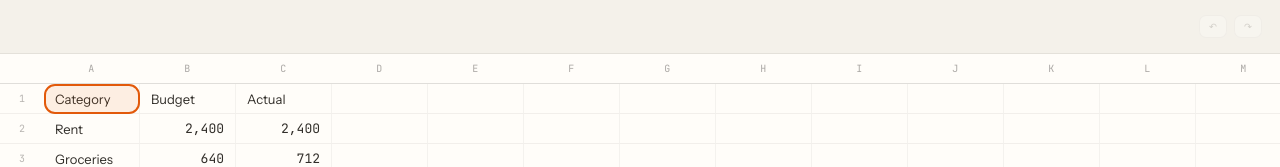
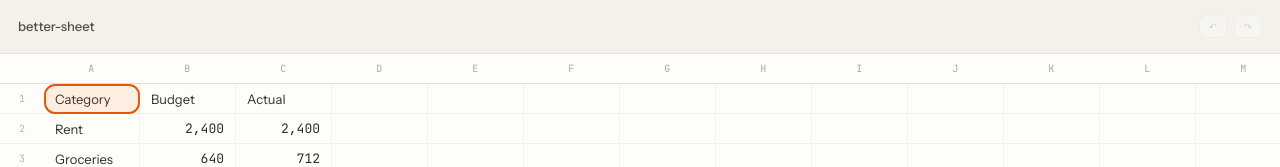
Before and after one commit to rpc1001/fiddle-sheet, a React (Vite) app: page / in a window 1280 px wide. Shown: the top 167 px of the page. Built offline with nearby package versions, Linux system fonts and the light colour scheme.

Commit message:
teach undo and redo in the pill and name the sheet

```diff
--- a/src/App.tsx
+++ b/src/App.tsx
@@ -18,7 +18,7 @@ export default function App() {
 
   return (
     <div className="app" style={geometry}>
-      <TitleBar onDone={() => grid.current?.focus()} />
+      <TitleBar />
       <Grid gridRef={grid} />
       <StatusBar />
     </div>
--- a/src/components/StatusBar.tsx
+++ b/src/components/StatusBar.tsx
@@ -5,6 +5,7 @@ import { selectionRange } from "../core/selection";
 import { offered, useEditing } from "../state/editing";
 import { useSelection } from "../state/selection";
 import { sheet, useSheetRevision } from "../state/sheet";
+import { chordLabel } from "./platform";
 import "./StatusBar.css";
 
 function behindClass(behind: string): string {
@@ -35,6 +36,13 @@ export function StatusBar() {
         empty: behind === "",
       };
 
+  // only while the key would actually do something, so the pill never teaches a
+  // shortcut that is currently dead
+  const history = [
+    { keys: chordLabel("Z"), label: "undo", live: sheet.canUndo() },
+    { keys: chordLabel("Y"), label: "redo", live: sheet.canRedo() },
+  ].filter((hint) => hint.live);
+
   return (
     <div className="status-bar">
       <span className="status-ref">{rangeLabel(range)}</span>
@@ -48,6 +56,13 @@ export function StatusBar() {
           </span>
         ))}
       </span>
+      {history.length > 0 && <span className="status-divider" />}
+      {history.map((hint) => (
+        <span key={hint.label} className="status-hint">
+          <kbd className="status-keys">{hint.keys}</kbd>
+          {hint.label}
+        </span>
+      ))}
     </div>
   );
 }
--- a/src/components/TitleBar.css
+++ b/src/components/TitleBar.css
@@ -1,13 +1,27 @@
 .title-bar {
   display: flex;
-  justify-content: flex-end;
+  justify-content: space-between;
   align-items: center;
-  gap: 7px;
   flex: none;
   height: var(--title-bar-h);
   padding: 0 18px;
   background: var(--card);
   border-bottom: 1px solid var(--edge-soft);
+}
+
+.title-name {
+  margin: 0;
+  color: var(--ink-72);
+  font-family: var(--font-sans);
+  font-size: var(--text-cell);
+  font-weight: 500;
+  line-height: 1;
+}
+
+.title-actions {
+  display: flex;
+  align-items: center;
+  gap: 7px;
 }
 
 .bar-button {
--- a/src/components/TitleBar.tsx
+++ b/src/components/TitleBar.tsx
@@ -1,23 +1,26 @@
 import { redo, sheet, undo, useSheetRevision } from "../state/sheet";
 import "./TitleBar.css";
 
-export function TitleBar({ onDone }: { onDone: () => void }) {
+// the grid keeps the keyboard: without this the button would take focus and the
+// same shortcut would stop working straight after you clicked it
+function keepFocus(event: { preventDefault(): void }): void {
+  event.preventDefault();
+}
+
+export function TitleBar() {
   useSheetRevision();
-
-  function run(action: () => void): void {
-    action();
-    // hand the keyboard straight back so undo can be repeated from the keys
-    onDone();
-  }
 
   return (
     <header className="title-bar">
+      <h1 className="title-name">better-sheet</h1>
+      <div className="title-actions">
         <button
           type="button"
           className="bar-button"
           title="Undo"
           disabled={!sheet.canUndo()}
-        onClick={() => run(undo)}
+          onMouseDown={keepFocus}
+          onClick={undo}
         >
           ↶
         </button>
@@ -26,10 +29,12 @@ export function TitleBar({ onDone }: { onDone: () => void }) {
           className="bar-button"
           title="Redo"
           disabled={!sheet.canRedo()}
-        onClick={() => run(redo)}
+          onMouseDown={keepFocus}
+          onClick={redo}
         >
           ↷
         </button>
+      </div>
     </header>
   );
 }
--- /dev/null
+++ b/src/components/platform.ts
@@ -0,0 +1,7 @@
+const MAC = navigator.userAgent.includes("Mac");
+
+// isChord in Grid.tsx accepts meta or ctrl, so only the way the modifier is
+// written changes here, never which keys work
+export function chordLabel(key: string): string {
+  return MAC ? `⌘${key}` : `Ctrl ${key}`;
+}
```
Lines whose indentation alone changed are shown as unchanged.
